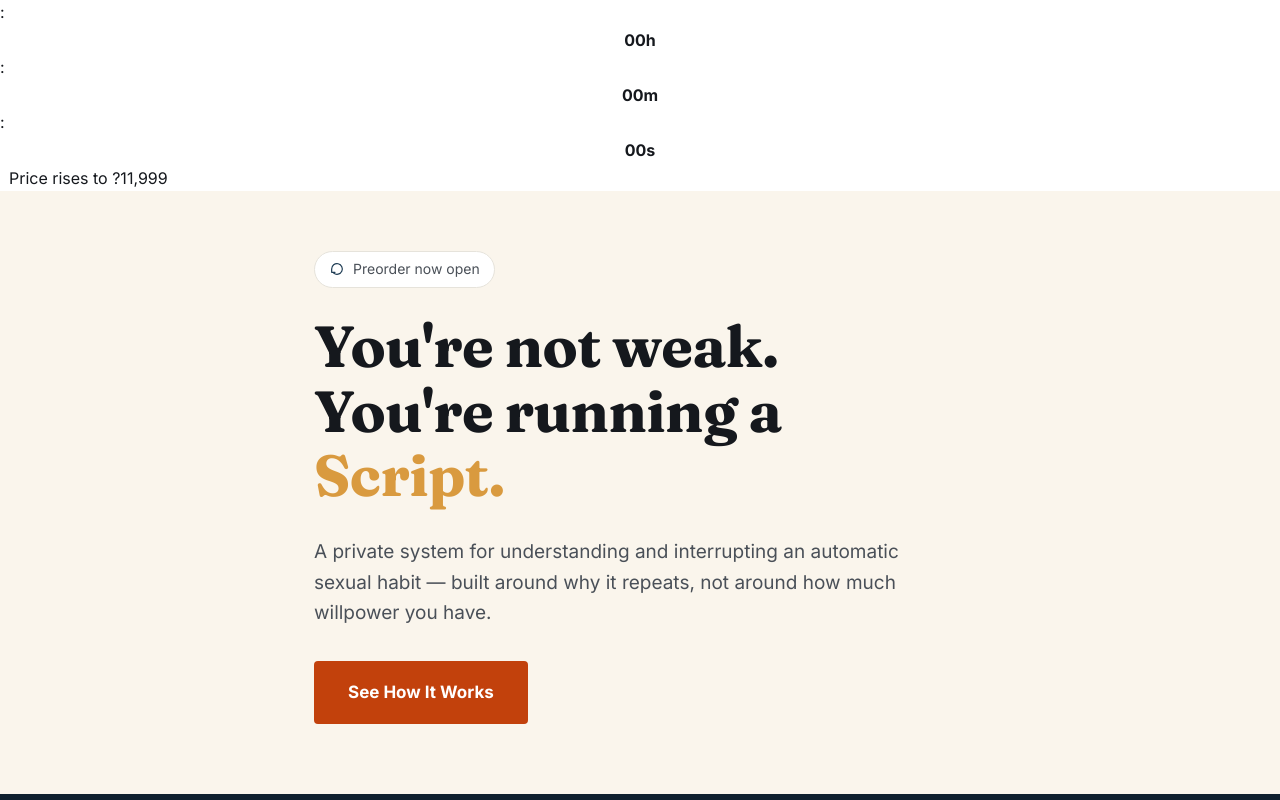
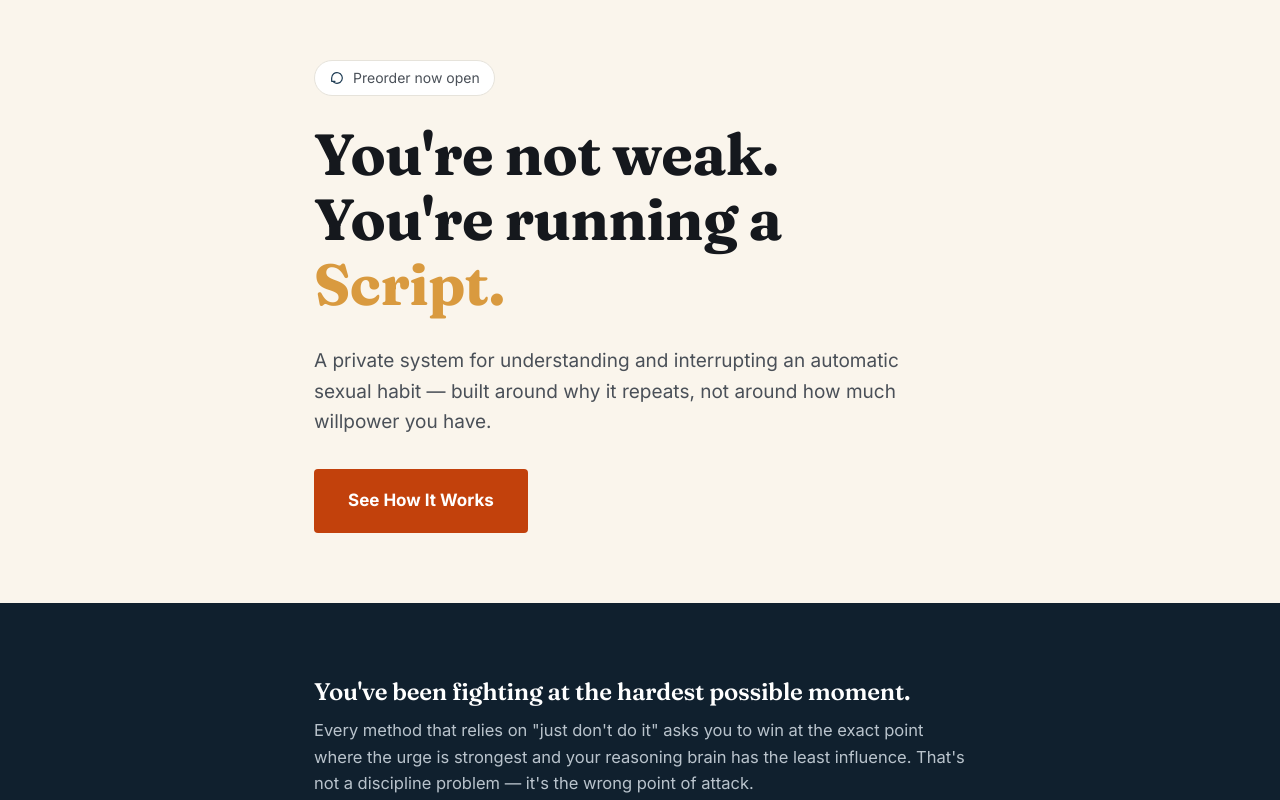
Before and after one commit to Idrisayomi/autoloop, a website: page index.html in a window 1280 px wide. Shown: the top 800 px of the page. Drawn offline with Linux system fonts and the light colour scheme; no server answers.

Commit message:
Fix syntax error from top banner removal

```diff
--- a/index.html
+++ b/index.html
@@ -1112,15 +1112,8 @@
 </head>
 
 <body>
-  :
-      <div class="timer-unit" id="t-hrs">00h</div>:
-      <div class="timer-unit" id="t-mins">00m</div>:
-      <div class="timer-unit" id="t-secs">00s</div>
-    </div>
-    &nbsp; Price rises to ?11,999
-  </div>
-
-  <!-- HERO -->
+
+<!-- HERO -->
   <section class="hero">
     <div class="wrap">
       <div class="hero-tag">
```
